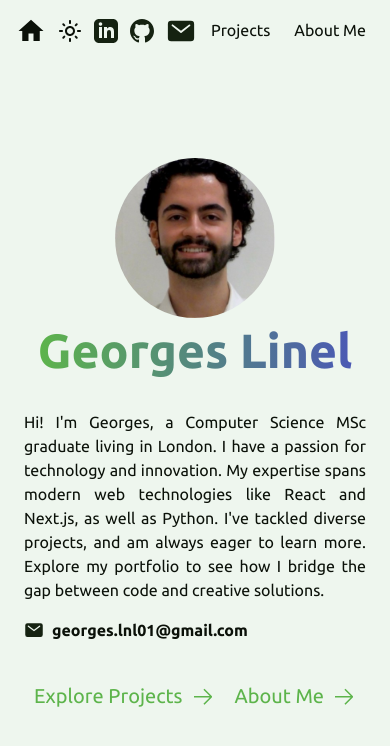
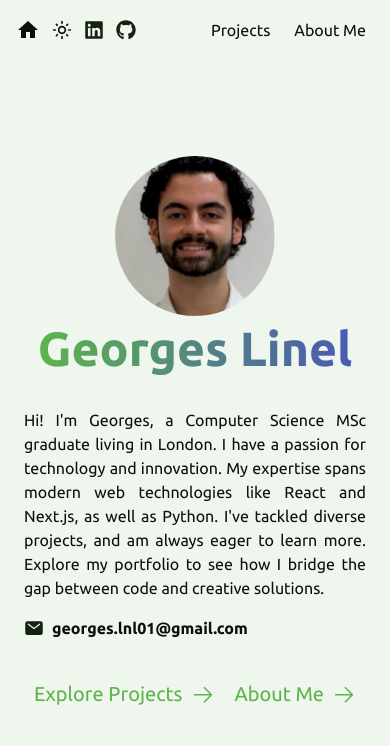
Before and after one commit to georgeslnl/georgeslnl.github.io, a React (Create React App) app: page / in a window 390 px wide. Shown: the top 746 px of the page. Built offline with nearby package versions, Linux system fonts and the light colour scheme.

Commit message:
Adjusted icons for mobile view

```diff
--- a/src/Components/TopLeftIcons.jsx
+++ b/src/Components/TopLeftIcons.jsx
@@ -1,21 +1,41 @@
-import React, { useState } from "react";
+// import React, { useState, useRef, useEffect } from "react";
+import React from "react";
 import { Link } from "react-router-dom";
 import { MdHome, MdOutlineDarkMode, MdOutlineLightMode } from "react-icons/md";
-import { IoMail } from "react-icons/io5";
-
+// import { IoMail } from "react-icons/io5";
+import { FaLinkedin, FaGithub } from "react-icons/fa";
 
 export default function TopLeftIcons({ darkMode, onClick }) {
-    const [showEmail, setShowEmail] = useState(false);
+    // const [showEmail, setShowEmail] = useState(false);
+    // const emailRef = useRef(null);
+
+    // const toggleEmail = () => {
+    //     setShowEmail(!showEmail);
+    // };
+
+    // useEffect(() => {
+    //     const handleClickOutside = (event) => {
+    //         if (emailRef.current && !emailRef.current.contains(event.target)) {
+    //             setShowEmail(false);
+    //         }
+    //     };
+
+    //     document.addEventListener("mousedown", handleClickOutside);
+    //     return () => {
+    //         document.removeEventListener("mousedown", handleClickOutside);
+    //     };
+    // }, []);
+
     return (
-        <div className="flex gap-3 items-center">
+        <div className="flex flex-wrap gap-3 items-center">
             <Link to="/" aria-label="Home">
-                <MdHome className="text-text text-text-950 text-3xl hover:text-primary-500" />
+                <MdHome className="text-text text-text-950 text-2xl md:text-3xl hover:text-primary-500" />
             </Link>
             {darkMode ? (
                 <button
                     onClick={onClick}
                     aria-label="Switch to light mode"
-                    className="cursor-pointer text-text text-text-950 text-2xl hover:text-primary-500"
+                    className="cursor-pointer text-text text-text-950 text-xl md:text-2xl hover:text-primary-500"
                 >
                     <MdOutlineDarkMode />
                 </button>
@@ -23,32 +43,34 @@ export default function TopLeftIcons({ darkMode, onClick }) {
                 <button
                     onClick={onClick}
                     aria-label="Switch to dark mode"
-                    className="cursor-pointer text-text text-text-950 text-2xl hover:text-primary-500"
+                    className="cursor-pointer text-text text-text-950 text-xl md:text-2xl hover:text-primary-500"
                 >
                     <MdOutlineLightMode />
                 </button>
             )}
             <a href="https://www.linkedin.com/in/georgeslinel/" target="_blank" rel="noopener noreferrer" aria-label="LinkedIn">
-                <svg className="text-text-900 hover:text-primary-500" xmlns="http://www.w3.org/2000/svg" width="24" height="24" viewBox="0 0 24 24" fill="currentColor">
-                    <path d="M19 0h-14c-2.761 0-5 2.239-5 5v14c0 2.761 2.239 5 5 5h14c2.762 0 5-2.239 5-5v-14c0-2.761-2.238-5-5-5zm-11 19h-3v-11h3v11zm-1.5-12.268c-.966 0-1.75-.79-1.75-1.764s.784-1.764 1.75-1.764 1.75.79 1.75 1.764-.783 1.764-1.75 1.764zm13.5 12.268h-3v-5.604c0-3.368-4-3.113-4 0v5.604h-3v-11h3v1.765c1.396-2.586 7-2.777 7 2.476v6.759z" />
-                </svg>
+                <FaLinkedin className="text-text-900 text-xl lg:text-3xl hover:text-primary-500" />
             </a>
             <a href="https://github.com/georgeslnl" target="_blank" rel="noopener noreferrer" aria-label="Github">
-                <svg className="text-text-900 hover:text-primary-500" xmlns="http://www.w3.org/2000/svg" width="24" height="24" viewBox="0 0 24 24" fill="currentColor">
-                    <path d="M12 0c-6.626 0-12 5.373-12 12 0 5.302 3.438 9.8 8.207 11.387.599.111.793-.261.793-.577v-2.234c-3.338.726-4.033-1.416-4.033-1.416-.546-1.387-1.333-1.756-1.333-1.756-1.089-.745.083-.729.083-.729 1.205.084 1.839 1.237 1.839 1.237 1.07 1.834 2.807 1.304 3.492.997.107-.775.418-1.305.762-1.604-2.665-.305-5.467-1.334-5.467-5.931 0-1.311.469-2.381 1.236-3.221-.124-.303-.535-1.524.117-3.176 0 0 1.008-.322 3.301 1.23.957-.266 1.983-.399 3.003-.404 1.02.005 2.047.138 3.006.404 2.291-1.552 3.297-1.23 3.297-1.23.653 1.653.242 2.874.118 3.176.77.84 1.235 1.911 1.235 3.221 0 4.609-2.807 5.624-5.479 5.921.43.372.823 1.102.823 2.222v3.293c0 .319.192.694.801.576 4.765-1.589 8.199-6.086 8.199-11.386 0-6.627-5.373-12-12-12z" />
-                </svg>
+                <FaGithub className="text-text-900 text-xl lg:text-3xl hover:text-primary-500" />
             </a>
-            <div
-                onMouseEnter={() => setShowEmail(true)}
-                onMouseLeave={() => setShowEmail(false)}
-                className="flex gap-2 items-center justify-center"
-            >
-                <IoMail className="text-text-900 text-3xl hover:text-primary-500" />
-                {showEmail && (
-                    <p className="text-text-900 text-xl font-semibold">
-                        georges.lnl01@gmail.com
-                        </p>)}
-            </div>
+            {/* <div ref={emailRef} className="relative group">
+                <button
+                    onClick={toggleEmail}
+                    className="flex items-center justify-center lg:cursor-default"
+                    aria-label="Show email"
+                >
+                    <IoMail className="text-text-900 text-lg lg:text-3xl hover:text-primary-500" />
+                </button>
+                <p className={`
+                    absolute left-0 top-full mt-1 text-text-900 text-xs lg:text-base font-semibold
+                    bg-background-100 p-2 rounded shadow-md
+                    lg:hidden ${showEmail ? 'block' : 'hidden'}
+                    lg:group-hover:block lg:group-hover:right-0 lg:group-hover:left-auto lg:whitespace-nowrap
+                `}>
+                    georges.lnl01@gmail.com
+                </p>
+            </div> */}
         </div>
     );
 }
```
Also changed, not shown: src/Pages/Home.js (+0 -25 lines).
